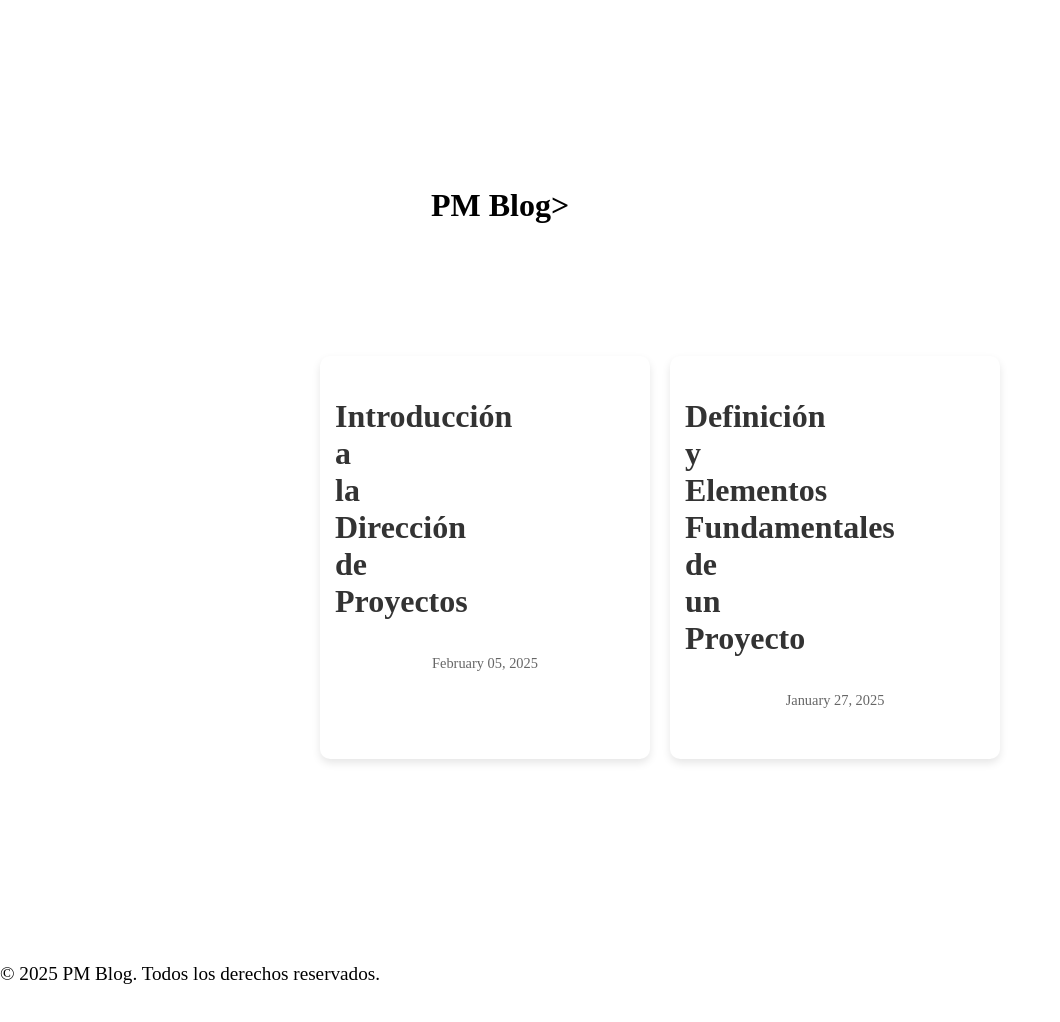
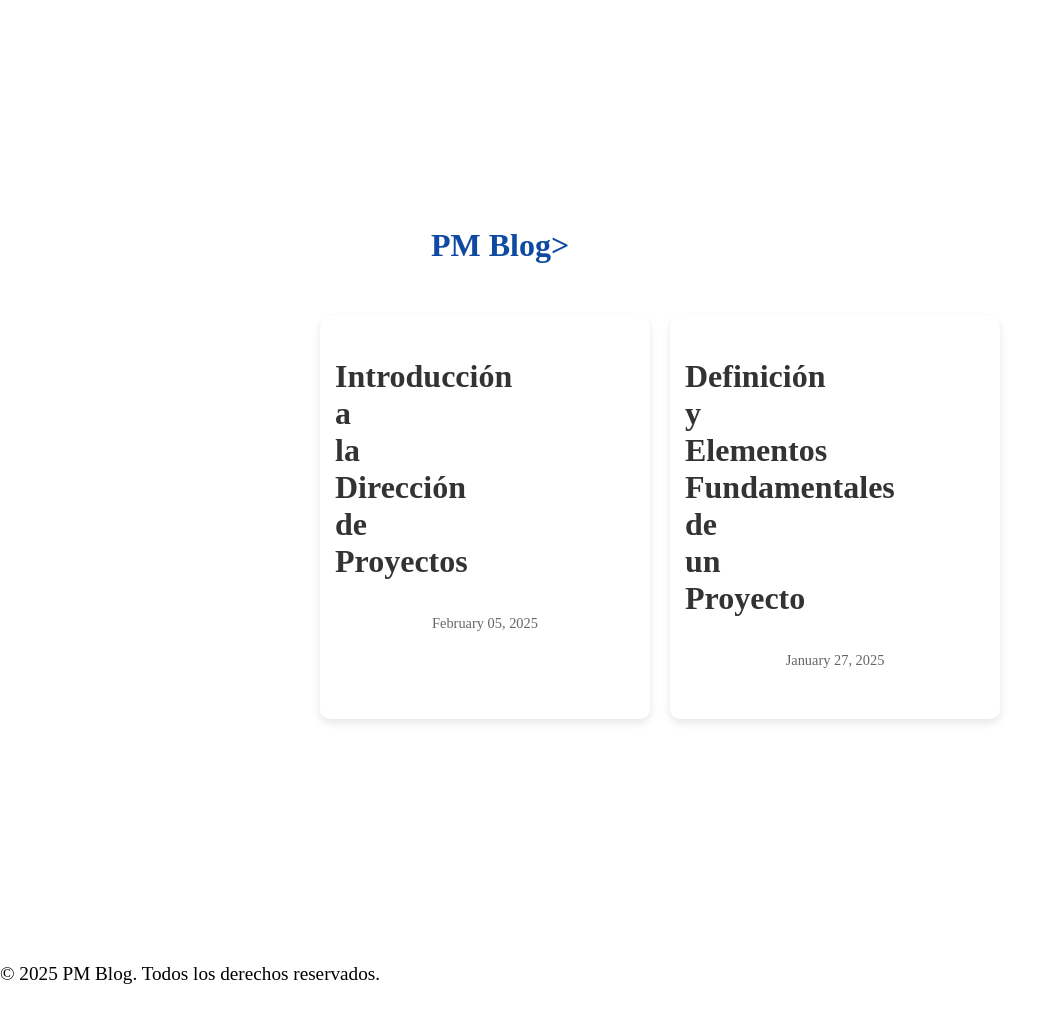
Before and after one commit to unciafidelis/BlogPM, a Jekyll site: the page built from index.html, in a window 1280 px wide. Shown: the whole page, without its empty margins (0-1060 px from the left). Built offline with Jekyll 4.4.1, drawn with Linux system fonts in a browser that asks for light colours; some web fonts are replaced.

Commit message:
Update index.html

```diff
--- a/index.html
+++ b/index.html
@@ -2,7 +2,8 @@
 layout: default
 title: "PM Blog"
 ---
-<h1>PM Blog></h1>
+<h2>PM Blog></h2>
+<div class="container">
     <div class="post-container">
         {% for post in site.posts %}
             <div class="post-card">
@@ -11,3 +12,4 @@ title: "PM Blog"
             </div>
         {% endfor %}
     </div>
+</div>
```
Lines whose indentation alone changed are shown as unchanged.
